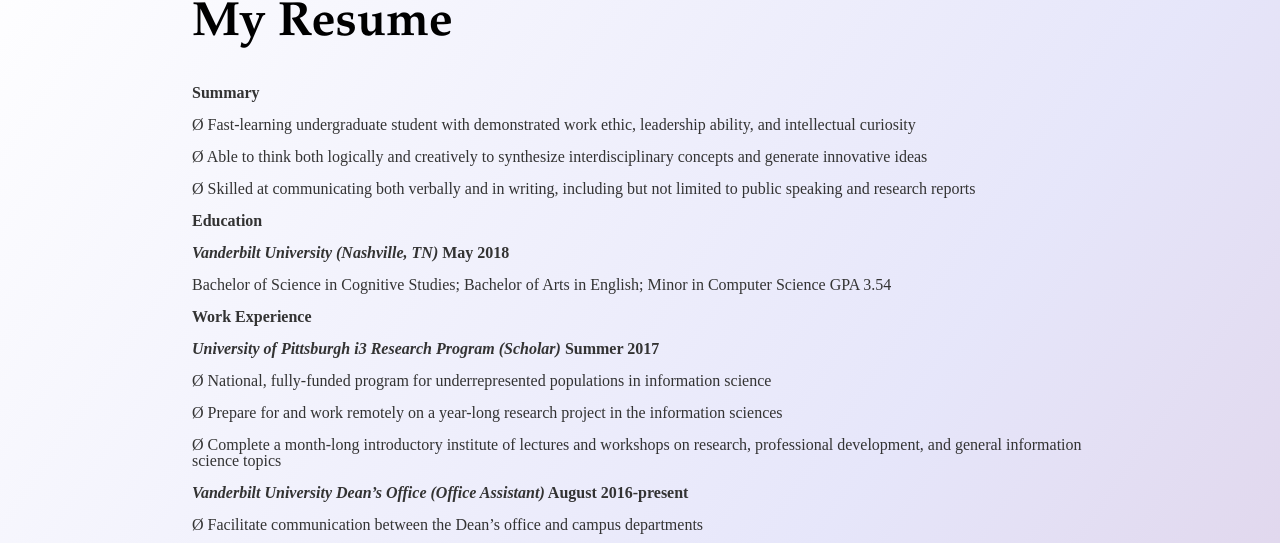
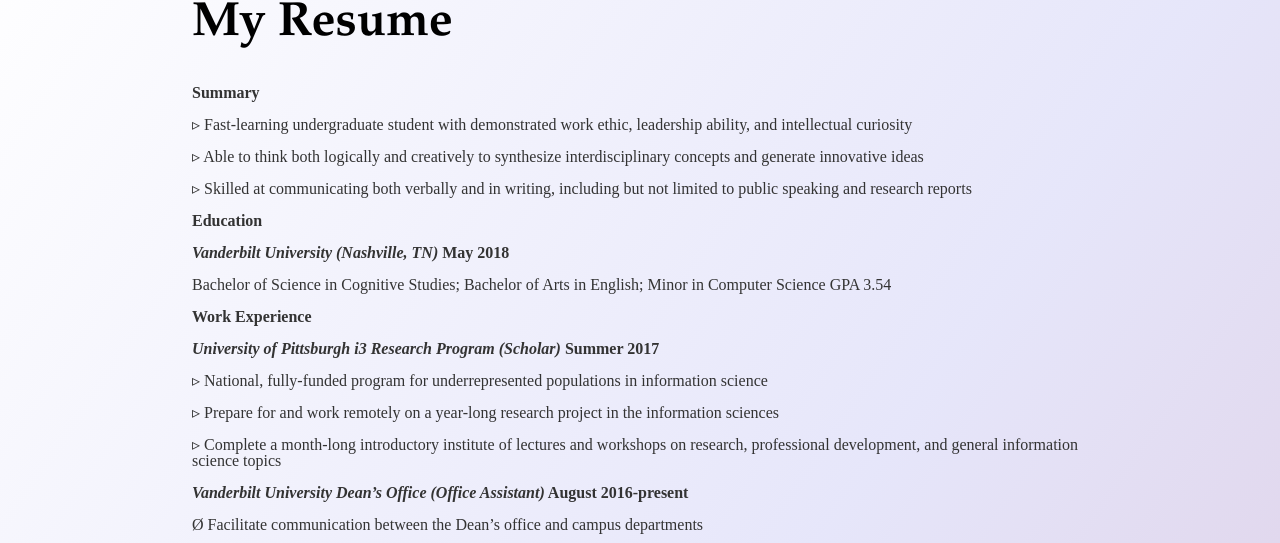
Before and after one commit to kspecks/kspecks.github.io, a Jekyll site: the page built from resume/index.html, in a window 1280 px wide. Shown: the part 115-658 px from the top of the page. Built offline with Jekyll 4.4.1, drawn with Linux system fonts in a browser that asks for light colours.

```diff
--- a/resume/index.html
+++ b/resume/index.html
@@ -7,15 +7,15 @@ title: My Resume
     <strong>Summary</strong>
 </p>
 <p>
-    Ø Fast-learning undergraduate student with demonstrated work ethic,
+    ▹ Fast-learning undergraduate student with demonstrated work ethic,
     leadership ability, and intellectual curiosity
 </p>
 <p>
-    Ø Able to think both logically and creatively to synthesize
+    ▹ Able to think both logically and creatively to synthesize
     interdisciplinary concepts and generate innovative ideas
 </p>
 <p>
-    Ø Skilled at communicating both verbally and in writing, including but not
+    ▹ Skilled at communicating both verbally and in writing, including but not
     limited to public speaking and research reports
 </p>
 <p>
@@ -46,13 +46,13 @@ title: My Resume
     <strong> Summer 2017</strong>
 </p>
 <p>
-    Ø National, fully-funded program for underrepresented populations in information science
+    ▹ National, fully-funded program for underrepresented populations in information science
 </p>
 <p>
-    Ø Prepare for and work remotely on a year-long research project in the information sciences
+    ▹ Prepare for and work remotely on a year-long research project in the information sciences
 </p>
 <p>
-    Ø Complete a month-long introductory institute of lectures and workshops on research,
+    ▹ Complete a month-long introductory institute of lectures and workshops on research,
     professional development, and general information science topics
 </p>
 <p>
```
